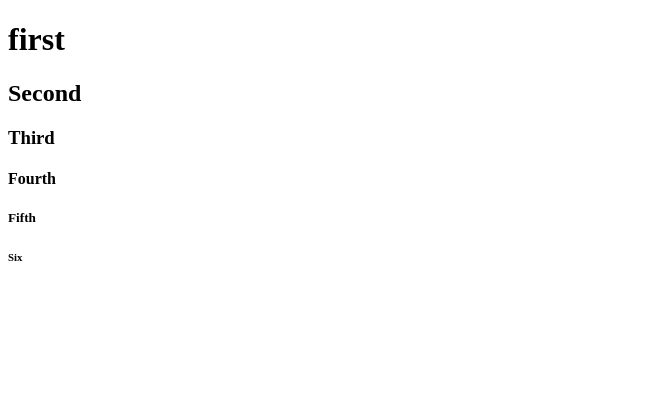
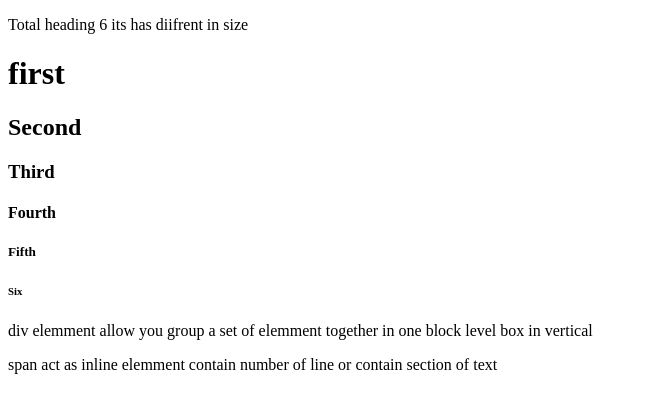
Before and after one commit to GhanshamPurkhani/SMIT-CSS, a plain HTML site: page index.html in a window 1280 px wide. Shown: the whole page, without its empty margins (0-647 px from the left). Drawn offline with Linux system fonts and the light colour scheme.

Commit message:
something add

```diff
--- a/index.html
+++ b/index.html
@@ -6,11 +6,18 @@
     <title>hello everyone</title>
 </head>
 <body>
+<div>
+    <p>Total heading 6 its has diifrent in size</p>
    <h1>first</h1>
    <h2>Second</h2>
    <h3>Third</h3>
    <h4>Fourth</h4>
    <h5>Fifth</h5>
    <h6>Six</h6>
+</div>
+<div>
+<p> div elemment allow you group a set of elemment together  in one block level box in vertical</p>
+<p> span act as inline elemment contain number of line or contain section of text  </p>
+</div>
 </body>
 </html>
```
